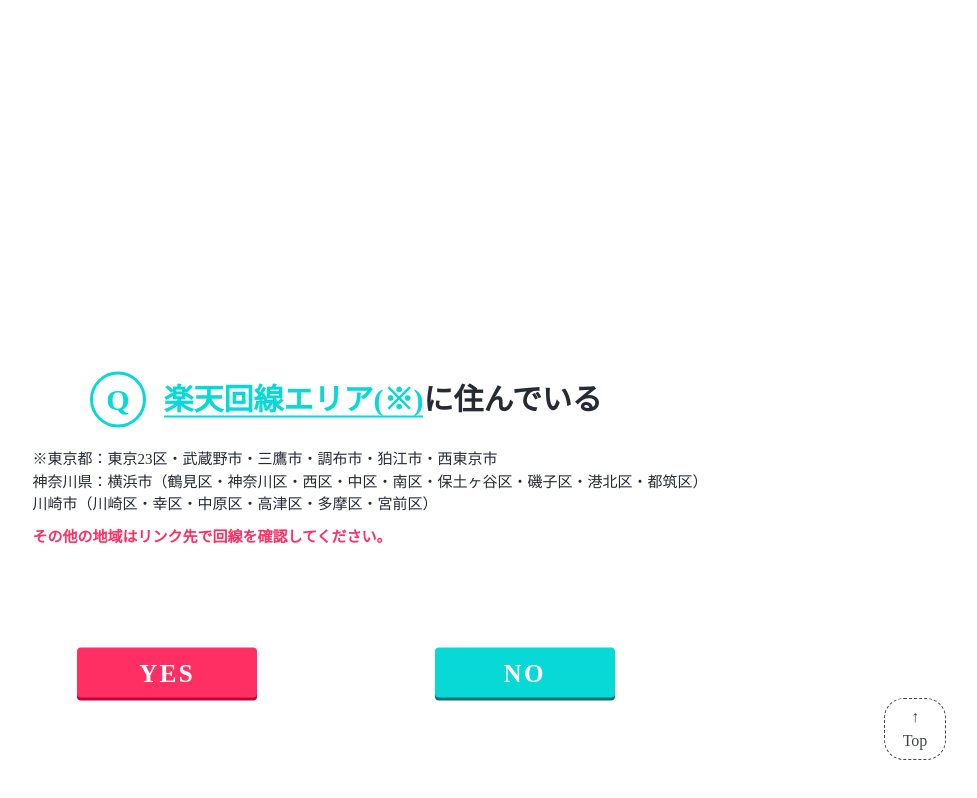
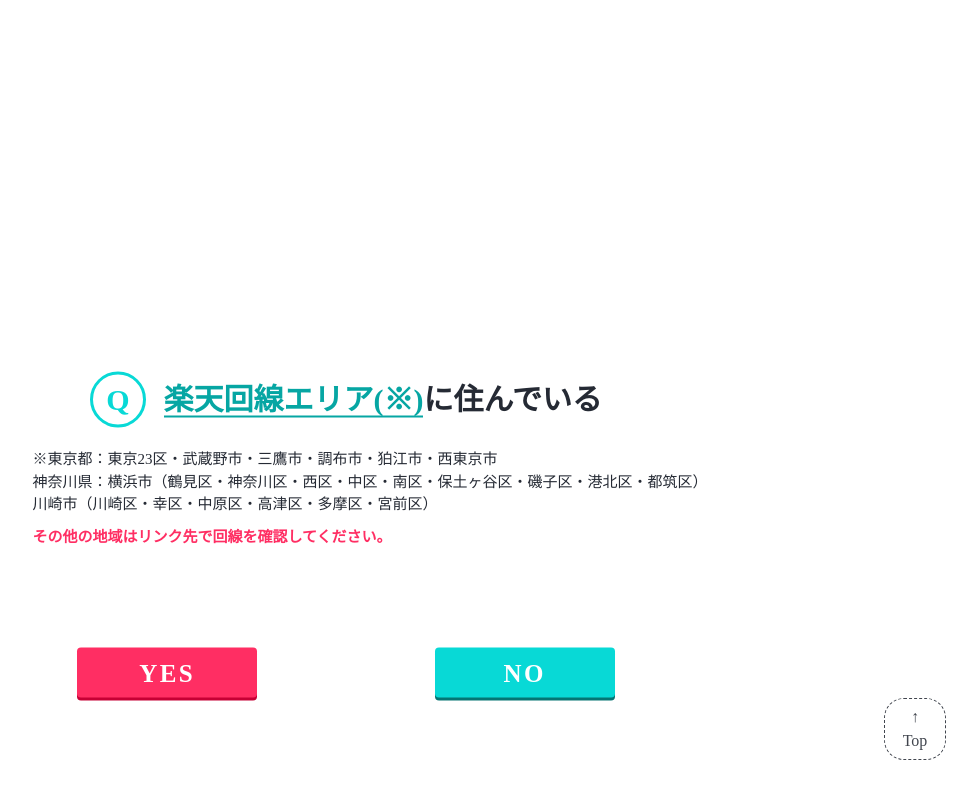
Before and after one commit to llama69723/phone, a plain HTML site: page index.html in a window 1280 px wide. In both pictures the pointer is over the link "楽天回線エリア(※)". Shown: the part 2878-3676 px from the top of the page, without its empty margins (294-1271 px from the left). Drawn offline with Linux system fonts and the light colour scheme.

Commit message:
色を濃く

```diff
--- a/css/style.css
+++ b/css/style.css
@@ -219,7 +219,7 @@ p{
     margin-top: 1%;
     margin-bottom: 4%;
     margin-left: 15%;
-    padding-left: 1.5%;
+    /* padding-left: 1%; */
     font-size: 18px;
     letter-spacing: 0.2em;
 }
@@ -350,6 +350,11 @@ p{
     display: inline;
     color: #08D9D6;
     border-bottom: #08D9D6 2px solid;
+    transition: .2s;
+}
+.question a:hover{
+    color: #06A6A3;
+    border-bottom: #06A6A3 2px solid;
 }
 .sub-question span{
     display: inline-block;
```
Also changed, not shown: 1 other file.
